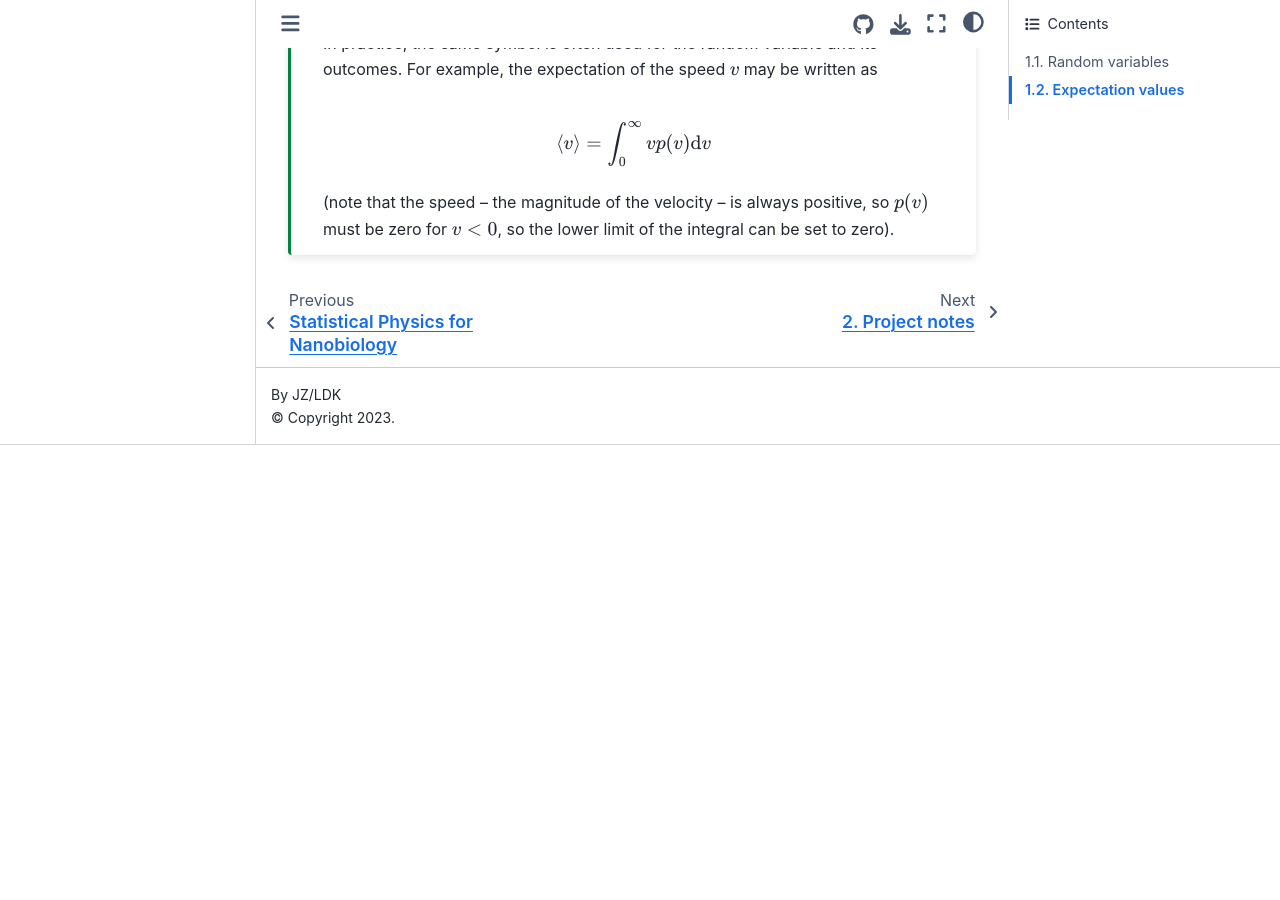
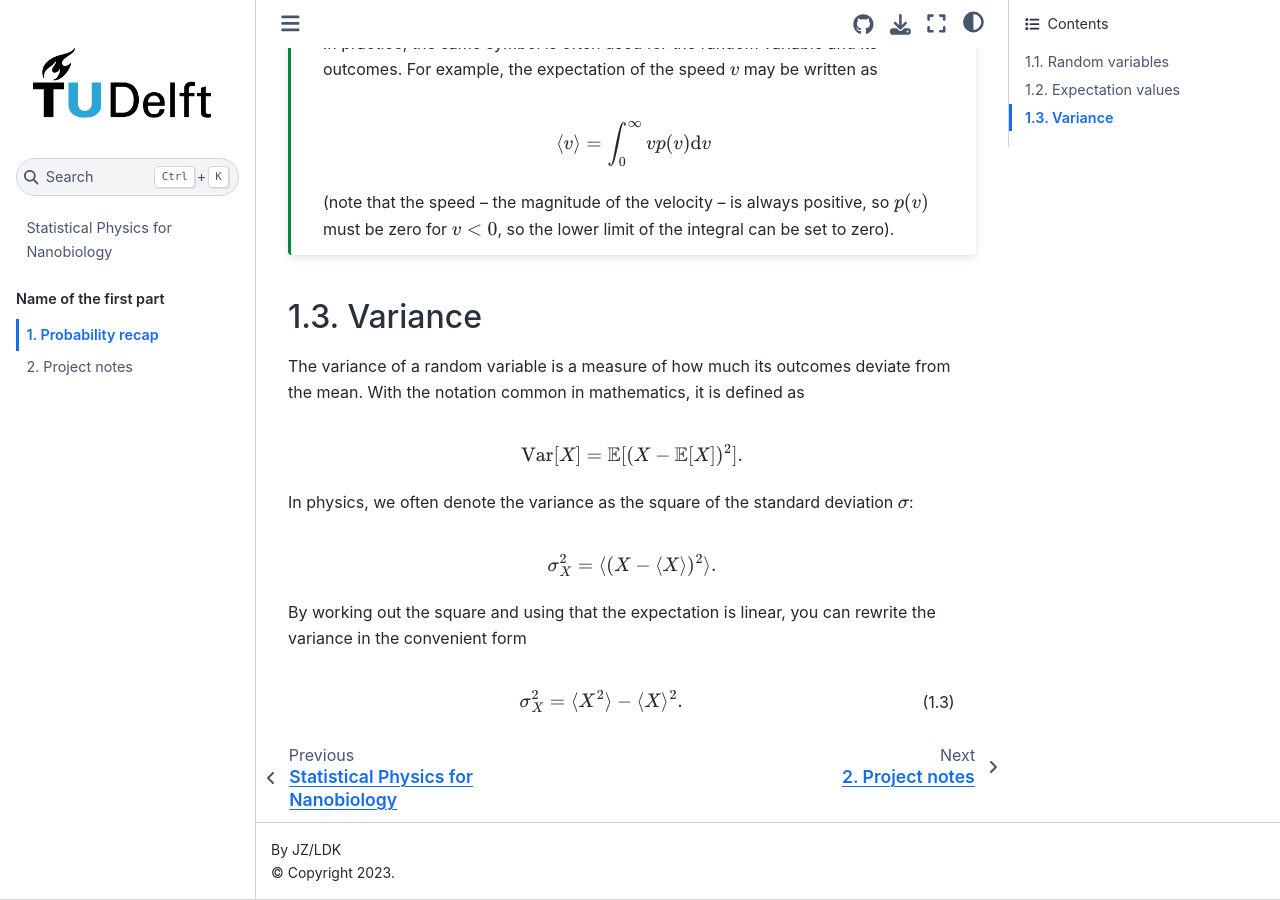
Before and after one commit to lucasdekam/nb2220-test, a Jupyter Book: the page built from chapter1.md, in a window 1280 px wide and 900 px high, scrolled down 1613 px. Built offline with Jupyter Book 1.0.4 settings and Sphinx 7.4.7 and the Sphinx Book theme 1.1.4, drawn with Linux system fonts in a browser that asks for light colours; before the commit the page ends 2058 px from its top, so only the background shows below that.

Commit message:
add variance through hackmd.io

````diff
--- a/chapter1.md
+++ b/chapter1.md
@@ -63,3 +63,22 @@
 (note that the speed -- the magnitude of the velocity -- is always positive, so $p(v)$ must be
 zero for $v<0$, so the lower limit of the integral can be set to zero).
 ```
+
+## Variance
+The variance of a random variable is a measure of how much its outcomes deviate from the mean. With the notation common in mathematics, it is defined as
+
+$$
+    \mathrm{Var}[X] = \mathbb{E}[(X - \mathbb{E}[X])^2].
+$$
+
+In physics, we often denote the variance as the square of the standard deviation $\sigma$:
+
+$$
+    \sigma_X^2 = \langle(X-\langle X \rangle )^2 \rangle.
+$$
+
+By working out the square and using that the expectation is linear, you can rewrite the variance in the convenient form
+
+$$
+    \sigma_X^2 = \langle X^2\rangle - \langle X \rangle ^2.
+$$ (variance_formula)
````
